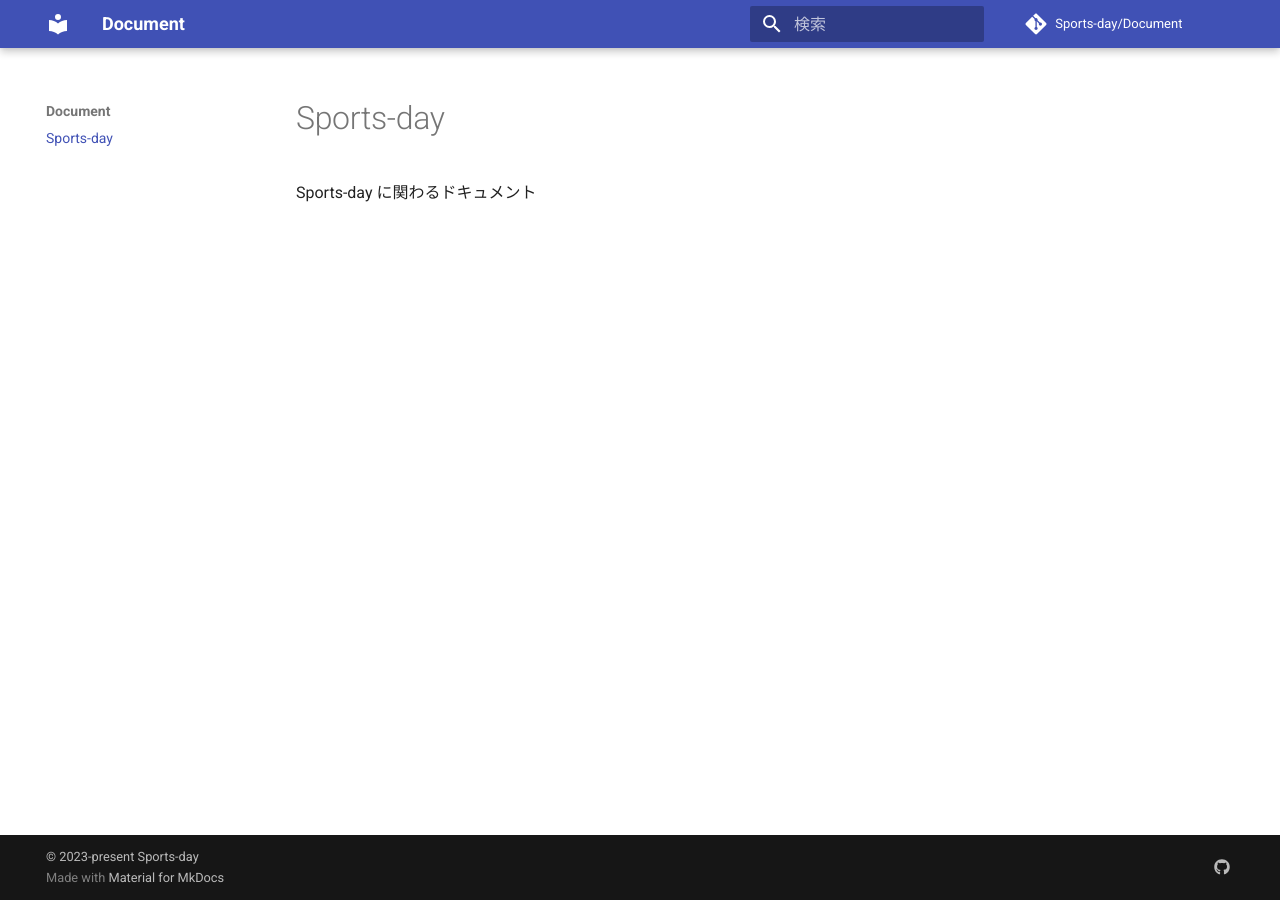
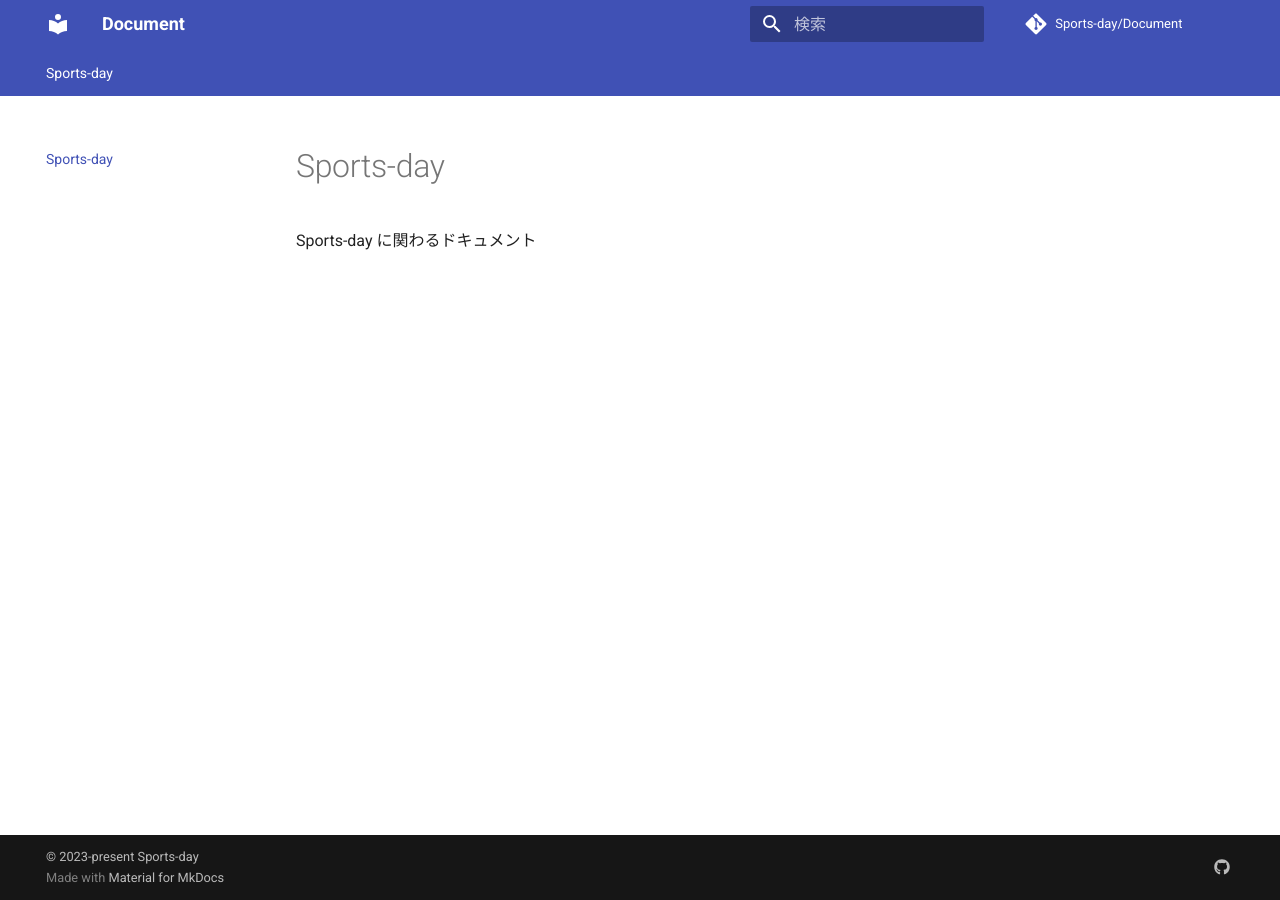
Before and after one commit to Sports-day/Document, an MkDocs documentation site: the page built from docs/index.md, in a window 1280 px wide. Built offline with MkDocs 1.6.1 and Material for MkDocs 9.7.7, drawn with Linux system fonts in a browser that asks for light colours; comment, search, counter and statistics services are not loaded.

Commit message:
change: enable additional feature

```diff
--- a/mkdocs.yml
+++ b/mkdocs.yml
@@ -11,6 +11,16 @@ theme:
   language: ja
   features:
     - navigation.top
+    - navigation.instant
+    - navigation.instant.progress
+    - navigation.tabs
+    - navigation.tracking
+    - navigation.sections
+    - navigation.expand
+    - navigation.path
+    - navigation.indexes
+    - toc.follow
+    - toc.integrate
     - content.code.copy
     - content.code.select
     - content.code.annotate
@@ -51,3 +61,5 @@ markdown_extensions:
   - def_list
   - pymdownx.tasklist:
       custom_checkbox: true
+  - toc:
+      permalink: "#"
```
